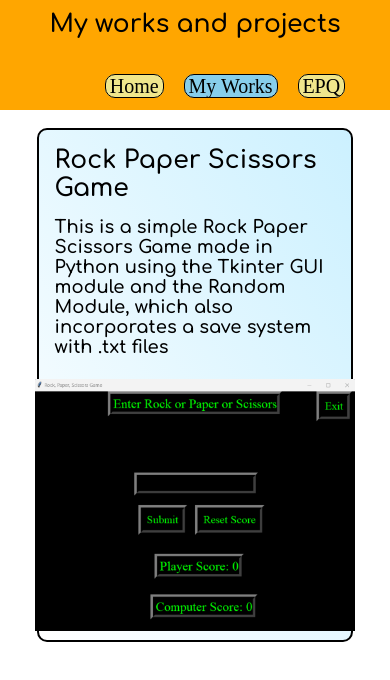
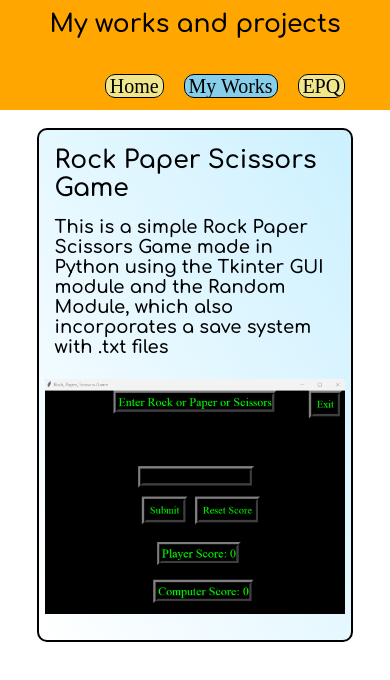
Before and after one commit to rameen-rastok/rameen-rastok.github.io, a plain HTML site: page works.html in a window 390 px wide. Drawn offline with Linux system fonts and the light colour scheme.

Commit message:
Update style.css
changed the size of an image as it overflows a little bit for the works page

```diff
--- a/style.css
+++ b/style.css
@@ -520,8 +520,8 @@ footer{
 
 @media only screen and (max-width:600px){
     #rps-image{
-        max-width: 320px;
-        max-height: 320px;
+        max-width: 300px;
+        max-height: 300px;
     }
 }
 
```
